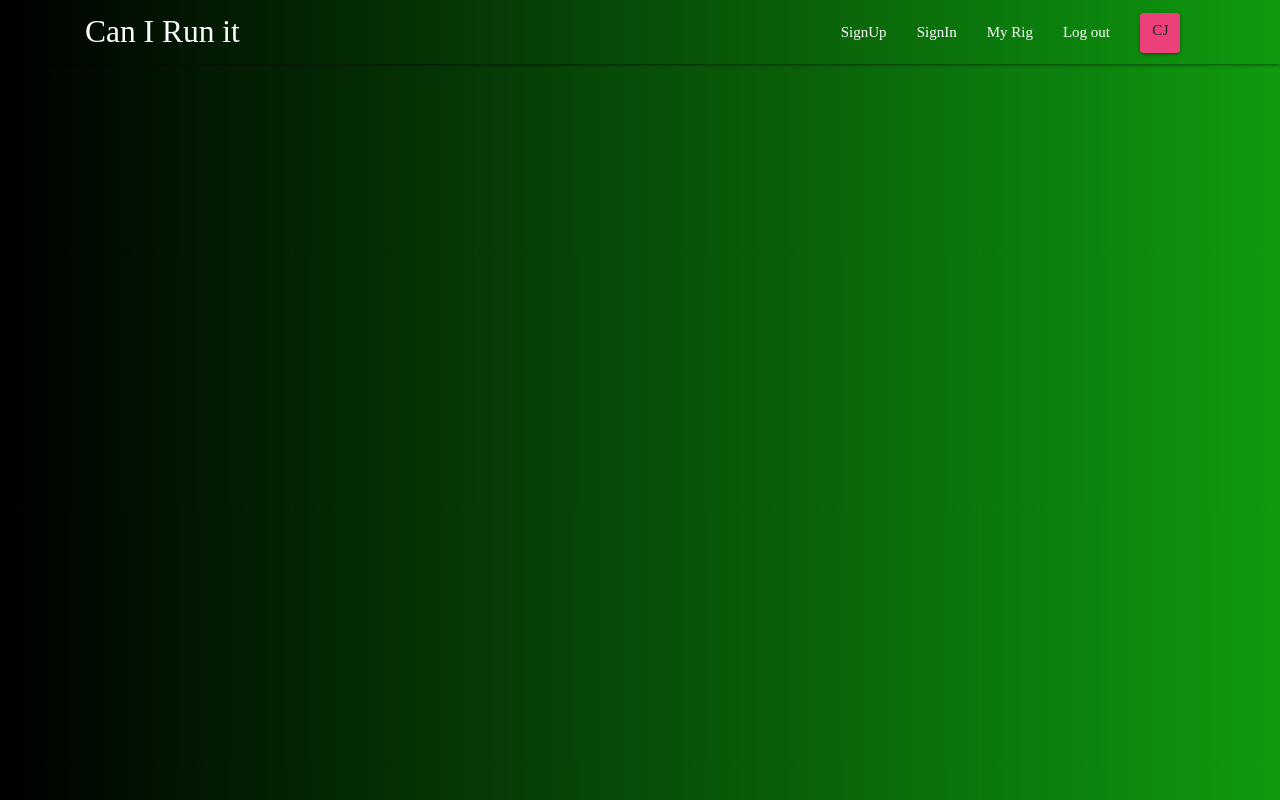
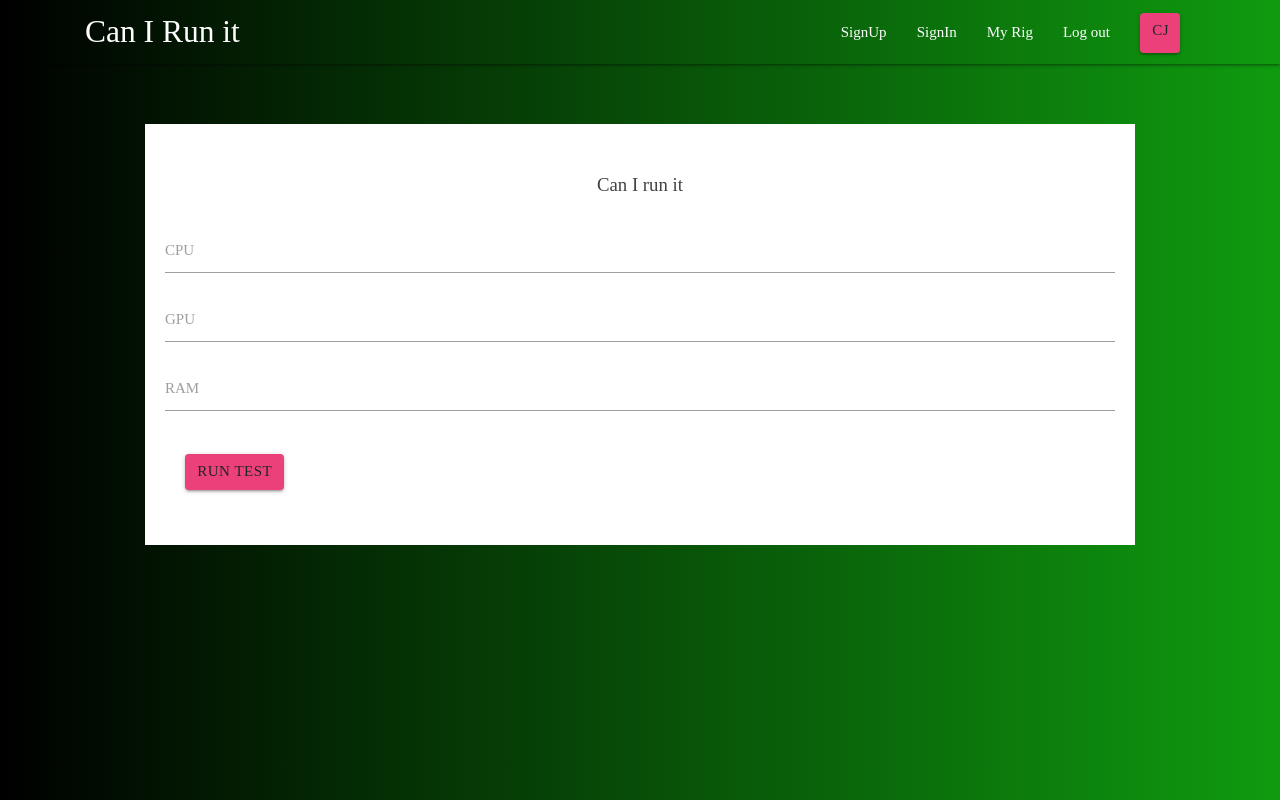
Before and after one commit to CanIRunIt/Frontend, a React (Create React App) app: page /rigpost in a window 1280 px wide. Built offline with nearby package versions, Linux system fonts and the light colour scheme; a web font is replaced by a local one.

Commit message:
rigscore-dynamic-work"

```diff
--- a/src/App.js
+++ b/src/App.js
@@ -7,7 +7,8 @@ import Rigform from './components/test/rigform';
 import Gameselect from './components/test/gameselect';
 import 'bootstrap/dist/css/bootstrap.min.css';
 import Score from './components/score/score';
-import Post from './components/test/post';
+import Post from './components/test/gamepost';
+import Rigpost from './components/test/rigpost';
 
 function App() {
   return (
@@ -20,6 +21,7 @@ function App() {
      <Route path='/gameselect' component={Gameselect}></Route>
      <Route path='/score' component={Score}></Route>
      <Route path='/post' component={Post}></Route>
+     <Route path='/rigpost' component={Rigpost}></Route>
 
 
      </Switch>
--- a/src/components/gamerigscore/gamerigscore.js
+++ b/src/components/gamerigscore/gamerigscore.js
@@ -6,9 +6,9 @@ const gamerigscore = (props) => (
 
     <div className="container" style={{fontFamily: 'ZCOOL QingKe HuangYou', paddingTop: '10%'}}>
     <h1 style={{textAlign: 'center'}}>Game Requirements</h1>
-    <p>CPU (kind)<ProgressBar animated now={props.cpuscore} /></p>
-    <p>GPU (kind)<ProgressBar animated now={props.gpuscore} /></p>
-    <p>RAM (kind)<ProgressBar animated now={props.ramscore} /></p>
+    CPU (kind)<ProgressBar animated now={props.cpuscore} />
+    GPU (kind)<ProgressBar animated now={props.gpuscore} />
+    RAM (kind)<ProgressBar animated now={props.ramscore} />
 
     </div>
 
--- a/src/components/rigscore/rigscore.js
+++ b/src/components/rigscore/rigscore.js
@@ -5,9 +5,9 @@ const rigscore = (props) => (
 
     <div className="container" style={{fontFamily: 'ZCOOL QingKe HuangYou', paddingTop: '19%', paddingBottom: '19%'}}>
     <h1 style={{textAlign: 'center'}}>Your Rig </h1>
-    <p>CPU (kind)<ProgressBar variant="warning" animated now={props.cpuscore} /></p>
-    <p>GPU (kind)<ProgressBar animated now={props.gpuscore} /></p>
-    <p>RAM (kind)<ProgressBar variant="success" animated now={props.ramscore} /></p>
+    CPU (kind)<ProgressBar variant="warning" animated now={props.cpuscore} />
+    GPU (kind)<ProgressBar animated now={props.gpuscore} />
+    RAM (kind)<ProgressBar variant="success" animated now={props.ramscore} />
 
     </div>
 
--- a/src/components/test/post.js
+++ b/src/components/test/gamepost.js
@@ -44,7 +44,7 @@ class Post extends Component {
             this.setState({posts: updatedposts})
             this.setState({
                 cpuscore: 60,
-                gpuscore: 40,
+                gpuscore: 80,
                 ramscore: 80
             })
             return
@@ -90,7 +90,7 @@ class Post extends Component {
           </div>
           {posts}
 
-          {this.state.ramscore ?
+          {this.state.gpuscore ?
           <Gamerigscore
           cpuscore = {this.state.cpuscore}
           gpuscore = {this.state.gpuscore}
--- /dev/null
+++ b/src/components/test/rigpost.js
@@ -0,0 +1,114 @@
+import React,{ Component } from 'react';
+import axios from 'axios';
+import Rigscore from '../rigscore/rigscore';
+
+class Rigpost extends Component {
+    state = {
+        cpu: '',
+        gpu: '',
+        ram: '',
+        cpuscore: '',
+        gpuscore: '',
+        ramscore: ''
+
+    }
+
+    handleChnge = (e) => {
+        this.setState({
+            [e.target.id]: e.target.value
+
+        })
+
+    }
+
+    handlePost = (e) => {
+        e.preventDefault();
+        console.log(this.state)
+
+    /*     const rig = {
+         cpu : this.state.cpu,
+         gpu : this.state.gpu,
+         ram : this.state.ram
+        }
+ */
+        /* axios.post('url', rig)
+        .then(response => {
+            this.setState({
+                cpuscore: response.data.cpuscore,
+                gpuscore: response.data.gpuscore,
+                ramscore: response.data.ramscore,
+            })
+
+        }).catch(error => {
+            this.setState({ermessage: true})
+        })
+     */
+    }
+
+    rigscoreHandler = () => {
+        this.setState({
+            cpuscore: 80,
+            gpuscore: 60,
+            ramscore: 80
+        })
+    }
+
+
+    render () {
+
+        return (
+            <div className="container">
+            <form onSubmit={this.handlePost} className="white">
+            <h5 className="grey-text text-darken-3" style={{ textAlign: 'center' }}>Can I run it</h5>
+
+
+           <div className="input-field">
+            <label htmlFor="cpu">CPU</label>
+            <input type ="text" id="cpu" onChange={this.handleChnge}></input>
+            </div>
+
+            <div className="input-field">
+            <label htmlFor="gpu">GPU</label>
+            <input type ="text" id="gpu" onChange={this.handleChnge}></input>
+            </div>
+
+            <div className="input-field">
+            <label htmlFor="ram">RAM</label>
+            <input type ="text" id="ram" onChange={this.handleChnge}></input>
+            </div>
+
+
+
+
+            <div className="input-field">
+            <button className="btn pink lighten-1 z-depth-1" onClick={() => this.rigscoreHandler()}>Run Test</button>
+                </div>
+
+
+
+            </form>
+
+
+
+            {this.state.cpuscore ?
+                <Rigscore
+                cpuscore = {this.state.cpuscore}
+                gpuscore = {this.state.gpuscore}
+                ramscore = {this.state.ramscore}
+                /> : null }
+
+
+
+
+       {/*      <div className="rigform">
+                <h3>CPU : {this.state.cpu}</h3>
+                <h3>GPU : {this.state.gpu}</h3>
+                <h3>RAM : {this.state.ram}</h3>
+            </div>
+        */}     </div>
+
+        )
+    }
+}
+
+export default Rigpost
```
